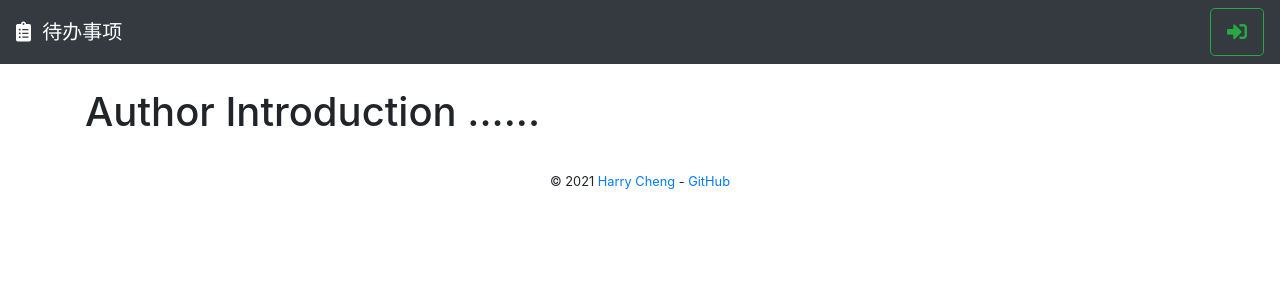
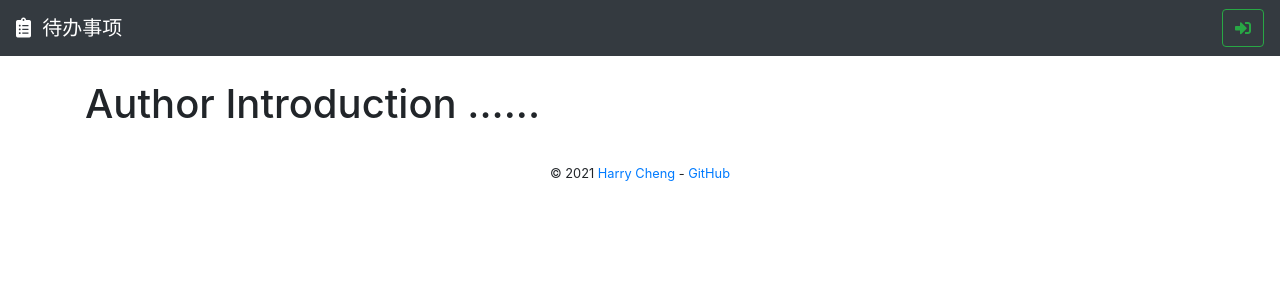
Before and after one commit to ItManHarry/todolist, a Flask app: page / in a window 1280 px wide. Shown: the top 300 px of the page. Run offline with Flask 2, Linux system fonts and the light colour scheme; some libraries are stand-ins or nearby versions.

Commit message:
change the login button to simple size

```diff
--- a/work/templates/_nav.html
+++ b/work/templates/_nav.html
@@ -1,6 +1,6 @@
 <nav class="navbar navbar-dark bg-dark">
   <a class="navbar-brand" href="{{ url_for('index') }}"><i class="fas fa-clipboard-list"></i>&nbsp;&nbsp;待办事项</a>
   <form class="form-inline">
-    <button class="btn btn-outline-success btn-lg float-right" onclick="route('login')"><i class="fas fa-sign-in-alt"></i></button>
+    <button class="btn btn-outline-success float-right" onclick="route('login')"><i class="fas fa-sign-in-alt"></i></button>
   </form>
 </nav>
```
